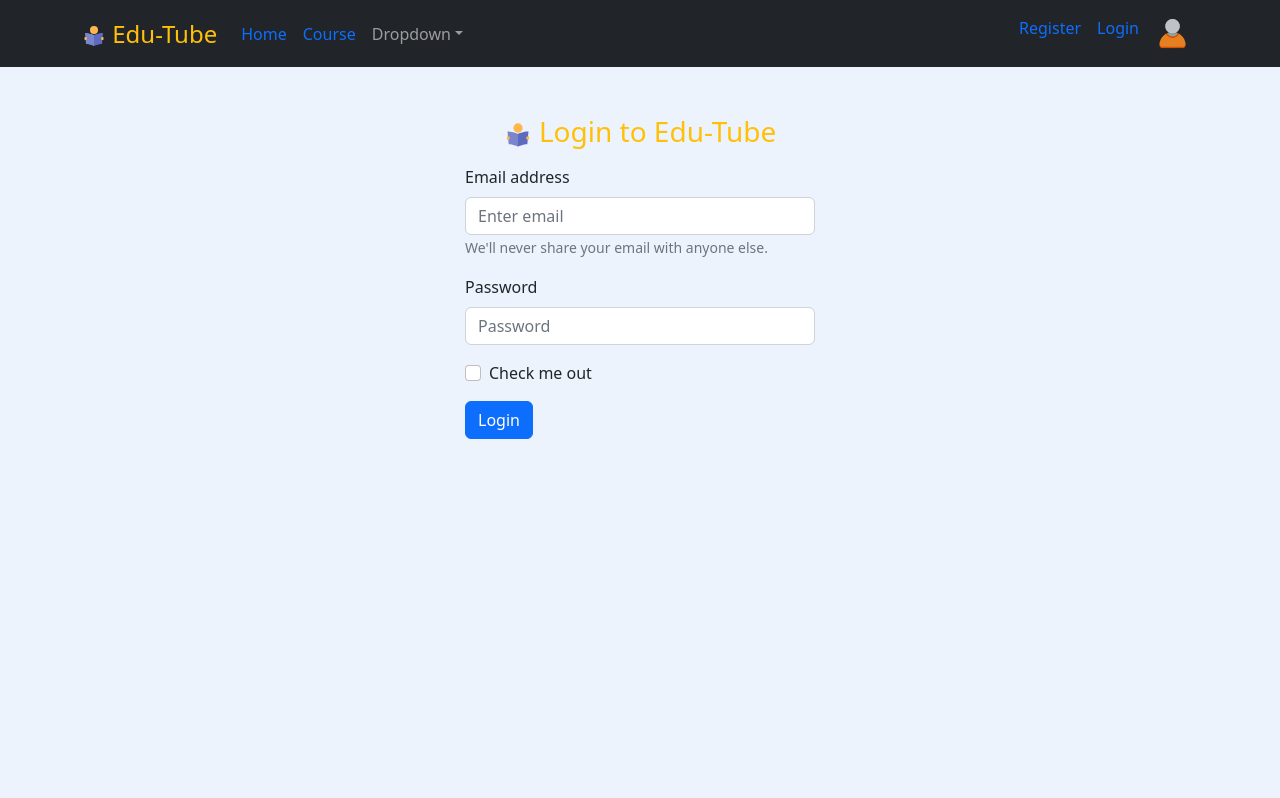
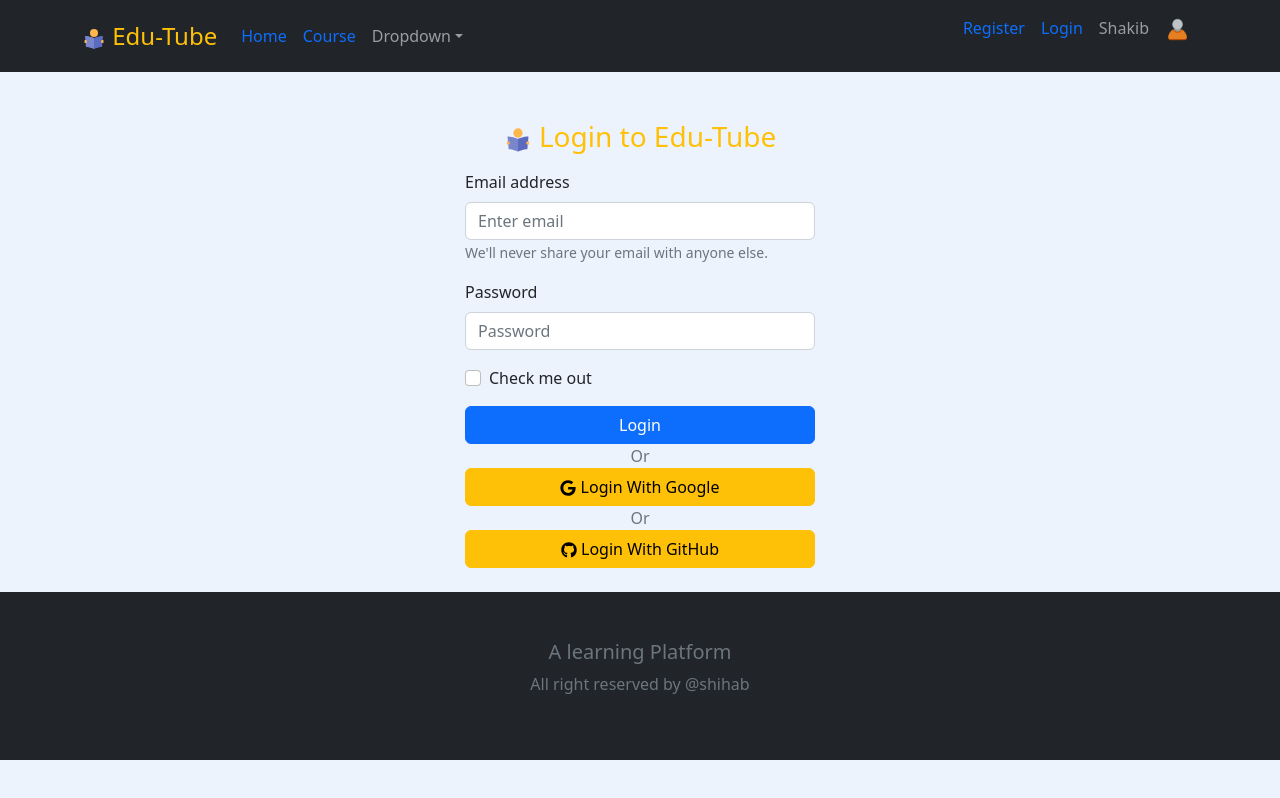
Before and after one commit to Shihab0/eduTube-client, a React (Create React App) app: page /login in a window 1280 px wide. Built offline with nearby package versions, Linux system fonts and the light colour scheme.

Commit message:
google login added

```diff
--- a/src/RegisterLogin/Login.jsx
+++ b/src/RegisterLogin/Login.jsx
@@ -1,15 +1,18 @@
 import React from 'react';
 import Button from 'react-bootstrap/Button';
 import Form from 'react-bootstrap/Form';
+import { FaGithub, FaGoogle } from 'react-icons/fa';
 import { FcReading } from 'react-icons/fc';
+import Footer from '../Shared/Footer';
 import Header from '../Shared/Header';
+
 
 const Login = () => {
     return (
-        <div style={{background: '#ecf3fd', height: '100vh'}}>
+        <div style={{ background: '#ecf3fd', minHeight: '100vh' }}>
             <Header></Header>
-            <Form className='mx-auto mt-5' style={{width: '350px'}}>
-            <h3 className='text-center mb-3 text-warning'><FcReading/> Login to Edu-Tube</h3>
+            <Form className='mx-auto mt-5' style={{ width: '350px' }}>
+                <h3 className='text-center mb-3 text-warning'><FcReading /> Login to Edu-Tube</h3>
                 <Form.Group className="mb-3" controlId="formBasicEmail">
                     <Form.Label>Email address</Form.Label>
                     <Form.Control type="email" placeholder="Enter email" />
@@ -25,10 +28,19 @@
                 <Form.Group className="mb-3" controlId="formBasicCheckbox">
                     <Form.Check type="checkbox" label="Check me out" />
                 </Form.Group>
-            <Button variant="primary" type="submit">
+                <Button style={{ width: '100%' }} variant="primary" type="submit">
                     Login
-            </Button>
+                </Button> <br />
+                <p className='text-center text-muted mb-0'>Or</p>
+                <Button variant="warning" size="md" style={{ width: '100%' }}>
+                    <FaGoogle />  Login With Google
+                </Button> <br />
+                <p className='text-center text-muted mb-0'>Or</p>
+                <Button variant="warning" size="md" style={{ width: '100%' }}>
+                    <FaGithub />  Login With GitHub
+                </Button> <br /><br />
             </Form>
+            <Footer></Footer>
         </div>
     );
 };
--- a/src/RegisterLogin/Register.jsx
+++ b/src/RegisterLogin/Register.jsx
@@ -1,15 +1,17 @@
 import React from 'react';
 import Button from 'react-bootstrap/Button';
 import Form from 'react-bootstrap/Form';
+import { FaGithub, FaGoogle } from 'react-icons/fa';
 import { FcReading } from 'react-icons/fc';
+import Footer from '../Shared/Footer';
 import Header from '../Shared/Header';
 
 const Register = () => {
     return (
-        <div style={{background: '#ecf3fd', height: '100vh'}}>
+        <div style={{ background: '#ecf3fd', height: '100vh' }}>
             <Header></Header>
-            <Form className='mx-auto mt-5' style={{width: '350px'}}>
-                <h3 className='text-center mb-3 text-warning'><FcReading/> Register to Edu-Tube</h3>
+            <Form className='mx-auto mt-5' style={{ width: '350px' }}>
+                <h3 className='text-center mb-3 text-warning'><FcReading /> Register to Edu-Tube</h3>
                 <Form.Group className="mb-3" controlId="formBasicEmail">
                     <Form.Label>Email address</Form.Label>
                     <Form.Control type="email" placeholder="Enter email" />
@@ -25,10 +27,19 @@
                 <Form.Group className="mb-3" controlId="formBasicCheckbox">
                     <Form.Check type="checkbox" label="Check me out" />
                 </Form.Group>
-            <Button variant="primary" type="submit">
+                <Button style={{ width: '100%' }} variant="primary" type="submit">
                     Register
-            </Button>
+                </Button> <br />
+                <p className='text-center text-muted mb-0'>Or</p>
+                <Button variant="warning" size="md" style={{ width: '100%' }}>
+                    <FaGoogle />  Register With Google
+                </Button> <br />
+                <p className='text-center text-muted mb-0'>Or</p>
+                <Button variant="warning" size="md" style={{ width: '100%' }}>
+                    <FaGithub /> Register With GitHub
+                </Button> <br /><br />
             </Form>
+            <Footer></Footer>
         </div>
     );
 };
--- a/src/Shared/Footer.jsx
+++ b/src/Shared/Footer.jsx
@@ -2,8 +2,9 @@
 
 const Footer = () => {
     return (
-        <div>
-            this is footer
+        <div class='bg-dark text-muted text-center p-5'>
+            <h5>A learning Platform</h5>
+            <p>All right reserved by @shihab</p>
         </div>
     );
 };
--- a/src/Shared/Header.jsx
+++ b/src/Shared/Header.jsx
@@ -4,10 +4,13 @@
 import Navbar from 'react-bootstrap/Navbar';
 import NavDropdown from 'react-bootstrap/NavDropdown';
 import { Link } from 'react-router-dom';
-import user from '../assest/img/user-512.webp';
+import userPhoto from '../assest/img/user-512.webp';
 import { FcReading } from "react-icons/fc";
+import { useContext } from 'react';
+import { AuthContext } from '../contexts/AuthProvider/AuthProvider';
 
 const Header = () => {
+    const { user } = useContext(AuthContext);
     return (
         <Navbar collapseOnSelect expand="lg" bg="dark" variant="dark">
             <Container>
@@ -31,14 +34,17 @@
                     </Nav>
                     <Nav>
                         <Nav.Link>
-                        <Link className='text-decoration-none' to='/register'>Register</Link>
+                            <Link className='text-decoration-none' to='/register'>Register</Link>
                         </Nav.Link>
                         <Nav.Link>
                             <Link className='text-decoration-none' to='/login'>Login</Link>
                         </Nav.Link>
                         <Nav.Link>
+                            <p>{user.displayName}</p>
+                        </Nav.Link>
+                        <Nav.Link>
                             <Link className='text-decoration-none' to='/login'>
-                                <img style={{width: '35px'}} roundedCircle={true} src={user} alt="" />
+                                <img style={{ width: '25px' }} roundedCircle={true} src={userPhoto} alt="" />
                             </Link>
                         </Nav.Link>
                     </Nav>
--- a/src/contexts/AuthProvider/AuthProvider.jsx
+++ b/src/contexts/AuthProvider/AuthProvider.jsx
@@ -1,12 +1,25 @@
 import React, { createContext } from 'react';
+import {getAuth, signInWithPopup} from 'firebase/auth';
+import app from '../../firebase/firebase.config'
 
-export const authContext = createContext();
+export const AuthContext = createContext();
+const auth = getAuth(app)
 
-const AuthProvider = () => {
+const AuthProvider = ({ children }) => {
+
+    const user = { displayName: 'Shakib' }
+
+    const providerLogin = (provider) => {
+        signInWithPopup(auth, provider);
+    }
+
+
+
+    const authInfo = { user, providerLogin }
     return (
-        <div>
-
-        </div>
+        <AuthContext.Provider value={authInfo}>
+            {children}
+        </AuthContext.Provider>
     );
 };
 
--- a/src/index.js
+++ b/src/index.js
@@ -4,11 +4,14 @@
 import App from './App';
 import reportWebVitals from './reportWebVitals';
 import 'bootstrap/dist/css/bootstrap.min.css';
+import AuthProvider from './contexts/AuthProvider/AuthProvider';
 
 const root = ReactDOM.createRoot(document.getElementById('root'));
 root.render(
   <React.StrictMode>
-    <App />
+    <AuthProvider>
+      <App />
+    </AuthProvider>
   </React.StrictMode>
 );
 
--- a/src/layouts/Main.js
+++ b/src/layouts/Main.js
@@ -1,6 +1,7 @@
 import React from 'react';
 import { Col, Container, Row } from 'react-bootstrap';
 import { Outlet } from 'react-router-dom';
+import Footer from '../Shared/Footer';
 import Header from '../Shared/Header';
 import LeftSideNav from '../Shared/LeftSideNav';
 
@@ -14,6 +15,7 @@
                     <Col lg="8"> <Outlet></Outlet> </Col>
                 </Row>
             </Container>
+            <Footer></Footer>
         </div>
     );
 };
```
Lines whose indentation alone changed are shown as unchanged.
